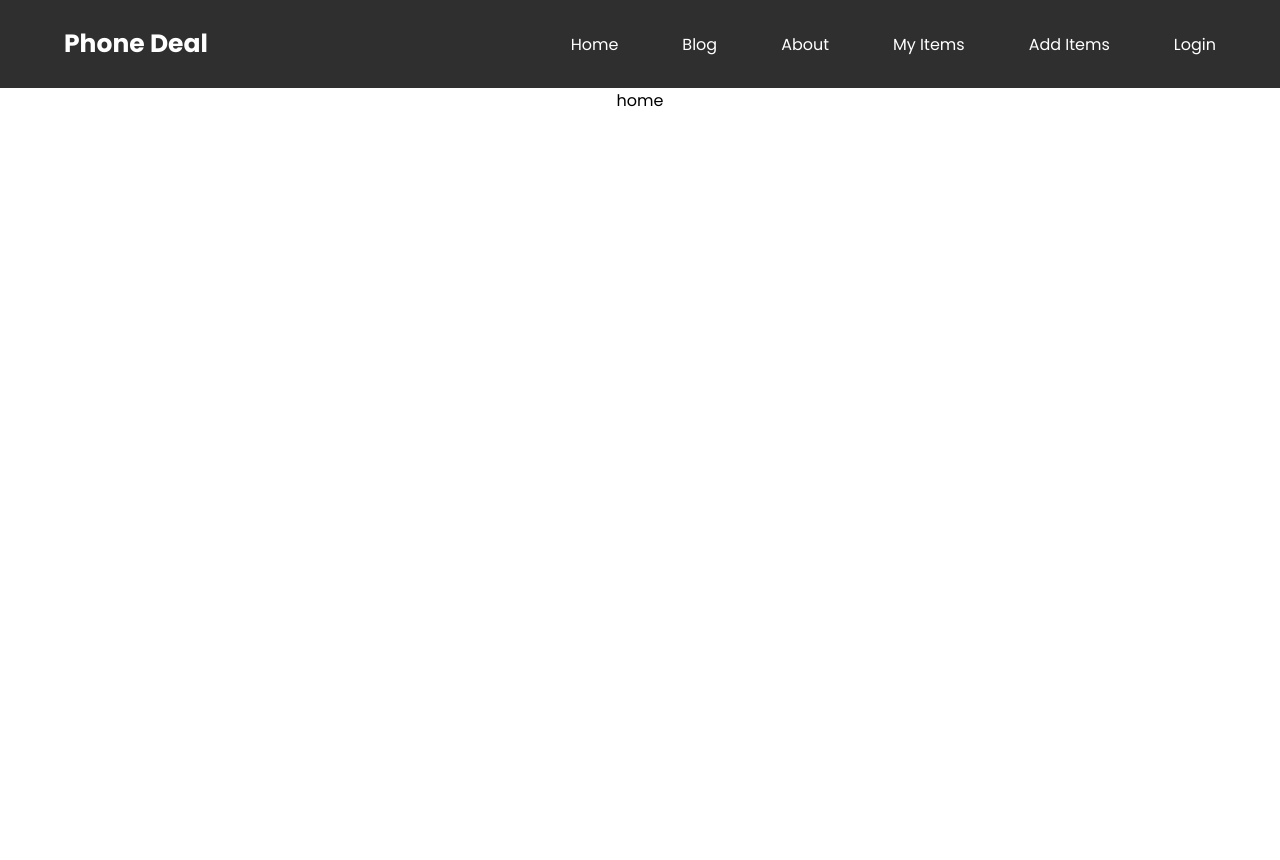
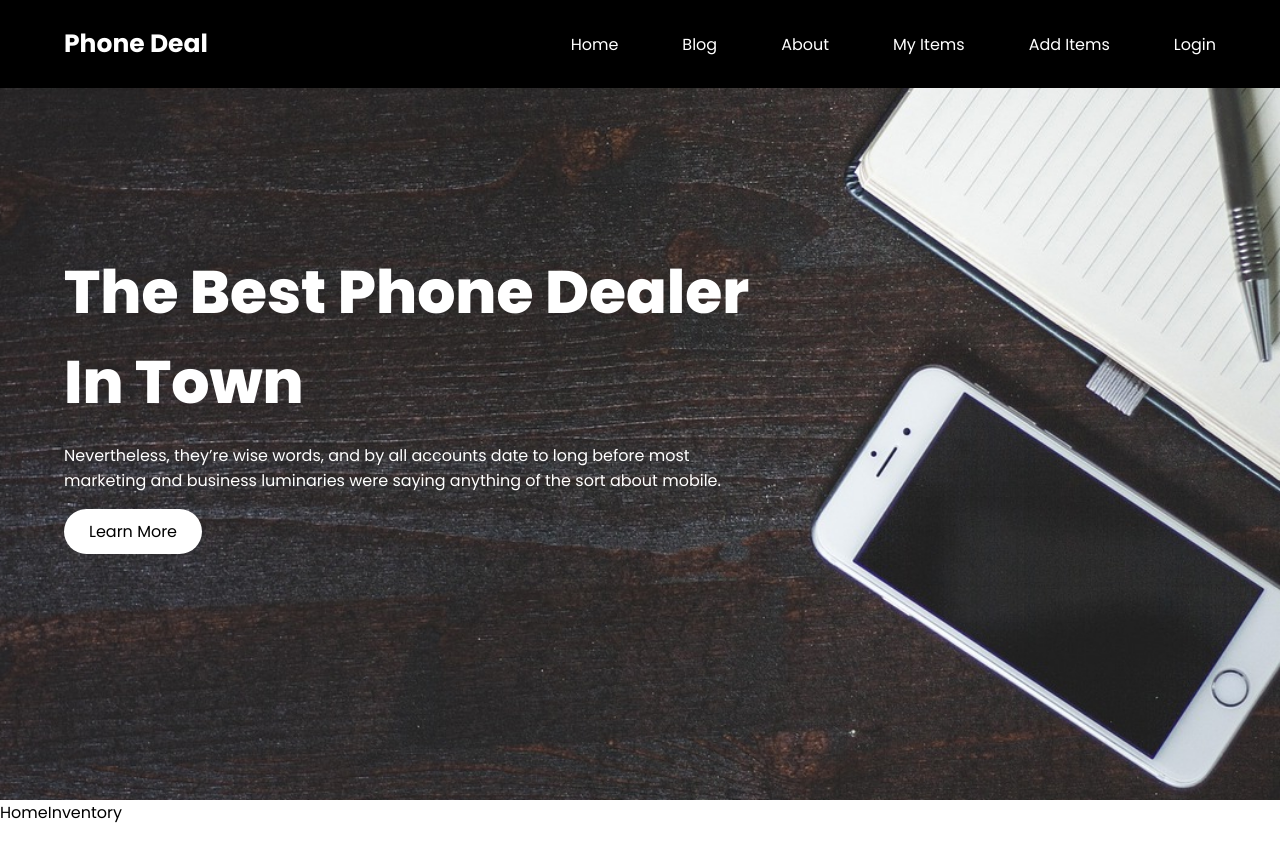
Before and after one commit to imtiazho/phone-stock, a React (Create React App) app: page / in a window 1280 px wide. Shown: the top 860 px of the page. Before the commit the page ends 800 px from the top, so only its background shows below. Built offline with nearby package versions, Linux system fonts and the light colour scheme.

Commit message:
Complete Top Banner

```diff
--- a/src/App.css
+++ b/src/App.css
@@ -6,41 +6,3 @@
   text-decoration: none;
   list-style-type: none;
 }
-.App {
-  text-align: center;
-}
-
-.App-logo {
-  height: 40vmin;
-  pointer-events: none;
-}
-
-@media (prefers-reduced-motion: no-preference) {
-  .App-logo {
-    animation: App-logo-spin infinite 20s linear;
-  }
-}
-
-.App-header {
-  background-color: #282c34;
-  min-height: 100vh;
-  display: flex;
-  flex-direction: column;
-  align-items: center;
-  justify-content: center;
-  font-size: calc(10px + 2vmin);
-  color: white;
-}
-
-.App-link {
-  color: #61dafb;
-}
-
-@keyframes App-logo-spin {
-  from {
-    transform: rotate(0deg);
-  }
-  to {
-    transform: rotate(360deg);
-  }
-}
--- a/src/Components/Home/Home.js
+++ b/src/Components/Home/Home.js
@@ -1,11 +1,19 @@
 import React from 'react';
+import './Home.css'
+import TopBanner from '../TopBanner/TopBanner';
+import HomeInventory from '../HomeInventory/HomeInventory';
 
 const Home = () => {
     return (
         <div>
+            <TopBanner></TopBanner>
+            <HomeInventory></HomeInventory>
 
-            home
-
+            <br/>
+            <br/>
+            <br/>
+            <br/>
+            <br/>
         </div>
     );
 };
--- a/src/Components/HomeInventory/HomeInventory.js
+++ b/src/Components/HomeInventory/HomeInventory.js
@@ -0,0 +1,11 @@
+import React from 'react';
+
+const HomeInventory = () => {
+    return (
+        <div>
+            HomeInventory
+        </div>
+    );
+};
+
+export default HomeInventory;
--- a/src/Components/NavBar/NavBar.css
+++ b/src/Components/NavBar/NavBar.css
@@ -1,5 +1,9 @@
 .NavBar{
-    background: rgb(47, 47, 47);
+    background: #000;
+    position: fixed;
+    left: 0;
+    right: 0;
+    top: 0;
 }
 .nav-container{
     width: 90%;
--- a/src/Components/NavBar/NavBar.js
+++ b/src/Components/NavBar/NavBar.js
@@ -9,7 +9,7 @@ const NavBar = () => {
         <h3>Phone Deal</h3>
 
         <div className="nav-items">
-          <Link to="home">Home</Link>
+          <Link to="/">Home</Link>
           <Link to="blog">Blog</Link>
           <Link to="about">About</Link>
 
--- a/src/Components/TopBanner/TopBanner.css
+++ b/src/Components/TopBanner/TopBanner.css
@@ -0,0 +1,37 @@
+.topBanner {
+  background-image: url("../../assets//images/banner.jpg");
+  background-position: center;
+  background-size: cover;
+  background-repeat: no-repeat;
+  height: 100vh;
+  width: 100%;
+}
+.topbanner-container {
+  display: flex;
+  justify-content: center;
+  align-items: flex-start;
+  flex-direction: column;
+  height: 100%;
+  width: 90%;
+  margin: 0 auto;
+}
+.topbanner-container h1 {
+    color: #fff;
+    font-size: 60px;
+    margin: 0;
+    font-weight: 800;
+}
+.topbanner-container p{
+    color: #fff;
+    width: 60%;
+}
+.topbanner-container a{
+    background-color: #fff;
+    border-radius: 25px;
+    padding: 10px 25px;
+    color: #000;
+    transition: all 0.3s ease;
+}
+.topbanner-container a:hover{
+    transform: scale(1.1);
+}
--- a/src/Components/TopBanner/TopBanner.js
+++ b/src/Components/TopBanner/TopBanner.js
@@ -0,0 +1,25 @@
+import React from "react";
+import "./TopBanner.css";
+import { Link } from "react-router-dom";
+
+const TopBanner = () => {
+  return (
+    <div className="topBanner">
+      <div className="topbanner-container">
+        <h1>
+          The Best Phone Dealer <br /> In Town
+        </h1>
+
+        <p>
+          Nevertheless, they’re wise words, and by all accounts date to long
+          before most marketing and business luminaries were saying anything of
+          the sort about mobile.
+        </p>
+
+        <Link to="/about">Learn More</Link>
+      </div>
+    </div>
+  );
+};
+
+export default TopBanner;
```
